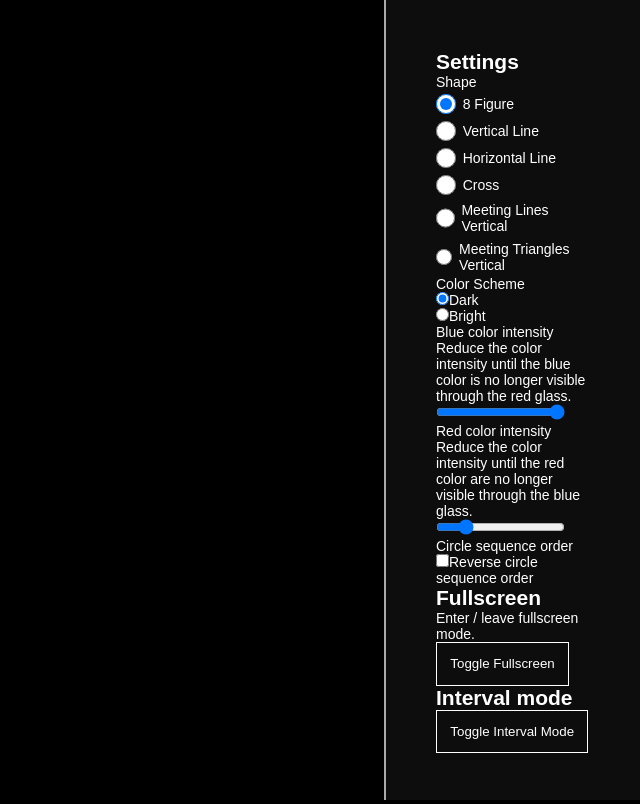
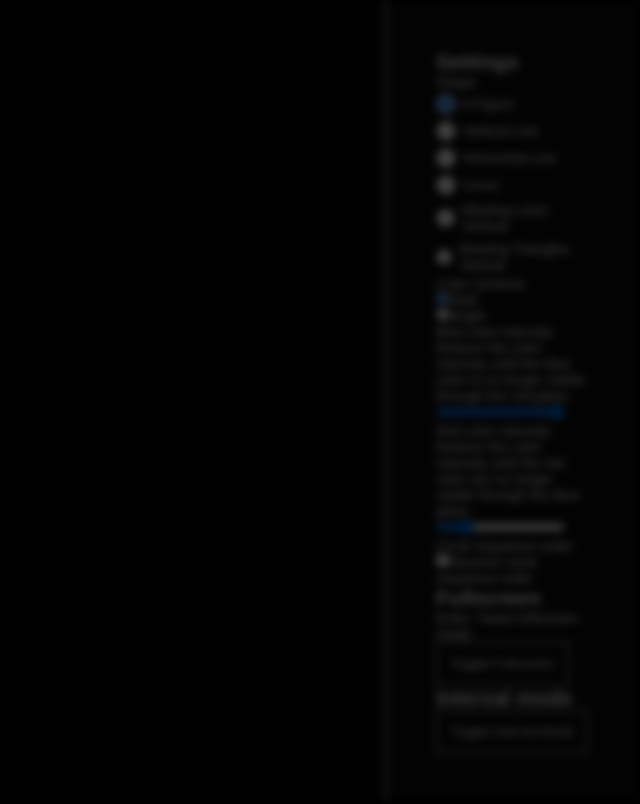
Before and after one commit to jonasbuechel/visual-training-tool, a React (Create React App) app: page / in a window 1280 px wide. Shown: the whole page, without its empty margins (640-1280 px from the left). Built offline with nearby package versions, Linux system fonts and the light colour scheme.

Commit message:
Add hide/show functionality to Sidebar component

```diff
--- a/src/components/App/App.js
+++ b/src/components/App/App.js
@@ -1,6 +1,7 @@
 import React from "react";
 import "./App.css";
 import Button from "../Button/Button";
+import Sidebar from "../Sidebar/Sidebar";
 import Radio from "../Radio/Radio";
 import Fullscreen from "../../helpers/fullscreen";
 
@@ -18,7 +19,7 @@ class App extends React.Component {
               Graphic
             </object>
           </main>
-          <aside className="right right--fullopacity">
+          <Sidebar visible={false}>
             <div className="settings">
               <h2>Settings</h2>
 
@@ -184,7 +185,7 @@ class App extends React.Component {
               <h2>Interval mode</h2>
               <Button text="Toggle Interval Mode" />
             </div>
-          </aside>
+          </Sidebar>
         </div>
       </div>
     );
--- /dev/null
+++ b/src/components/Sidebar/Sidebar.css
@@ -0,0 +1,23 @@
+.sidebar {
+  flex: 0 1 20%;
+  padding: 50px;
+  background: var(--vt-color-grey-transparent);
+  border-left: 2px solid var(--vt-color-grey);
+  font-family: sans-serif;
+  font-size: 14px;
+  font-weight: lighter;
+  opacity: var(--vt-sidebar-opacity);
+  filter: var(--vt-sidebar-filter-blur);
+  transition: filter var(--vt-animation-speed) ease-out,
+    opacity var(--vt-animation-speed) ease-out;
+  overflow-y: auto;
+}
+
+.theme-bright .sidebar {
+  border-left-color: var(--vt-color-grey-dark);
+}
+
+.sidebar--fullopacity {
+  opacity: 1;
+  filter: none;
+}
--- /dev/null
+++ b/src/components/Sidebar/Sidebar.js
@@ -0,0 +1,43 @@
+import React from "react";
+import "./Sidebar.css";
+
+class Sidebar extends React.Component {
+  constructor(props) {
+    super(props);
+    this.state = {
+      visible: true,
+    };
+  }
+
+  componentDidMount() {
+    setTimeout(() => {
+      this.hide();
+    }, 2000);
+  }
+
+  show() {
+    this.setState({ visible: true });
+  }
+
+  hide() {
+    this.setState({ visible: false });
+  }
+
+  render() {
+    const className = `sidebar ${
+      this.state.visible ? "sidebar--fullopacity" : ""
+    }`;
+
+    return (
+      <aside
+        className={className}
+        onMouseEnter={() => this.show()}
+        onMouseLeave={() => this.hide()}
+      >
+        {this.props.children}
+      </aside>
+    );
+  }
+}
+
+export default Sidebar;
```
